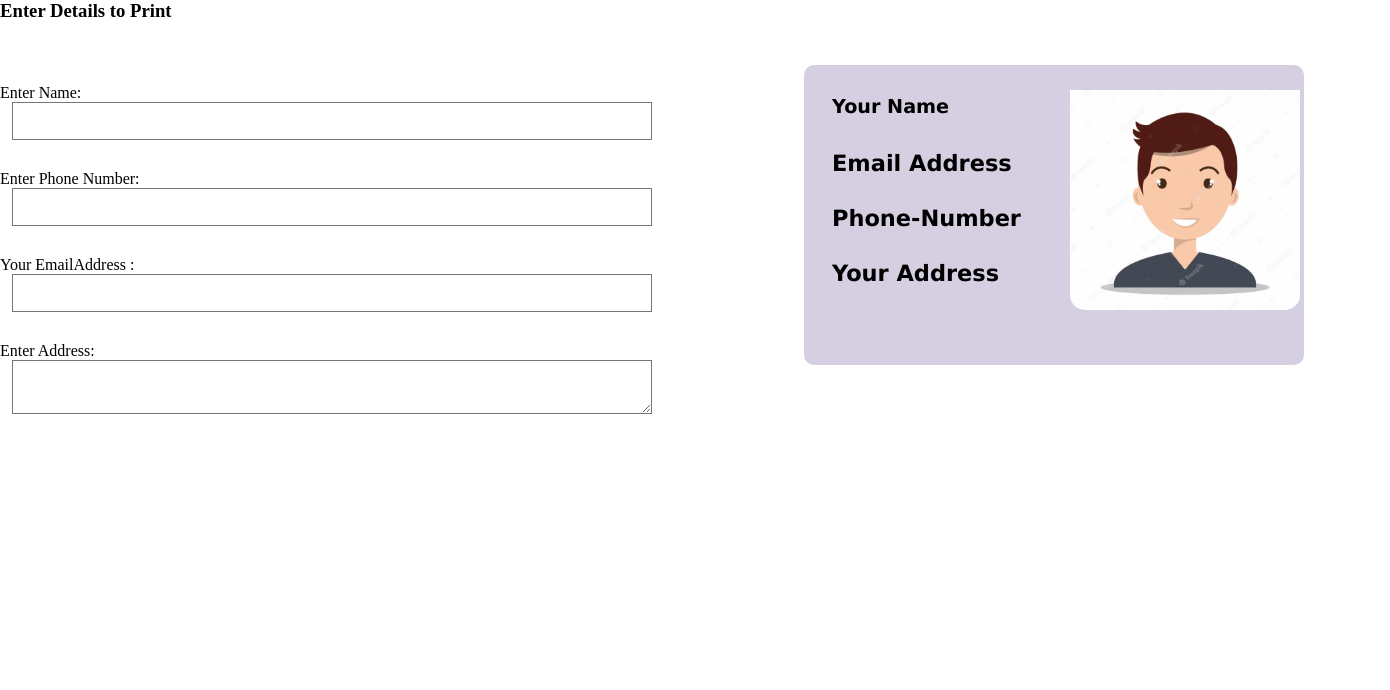
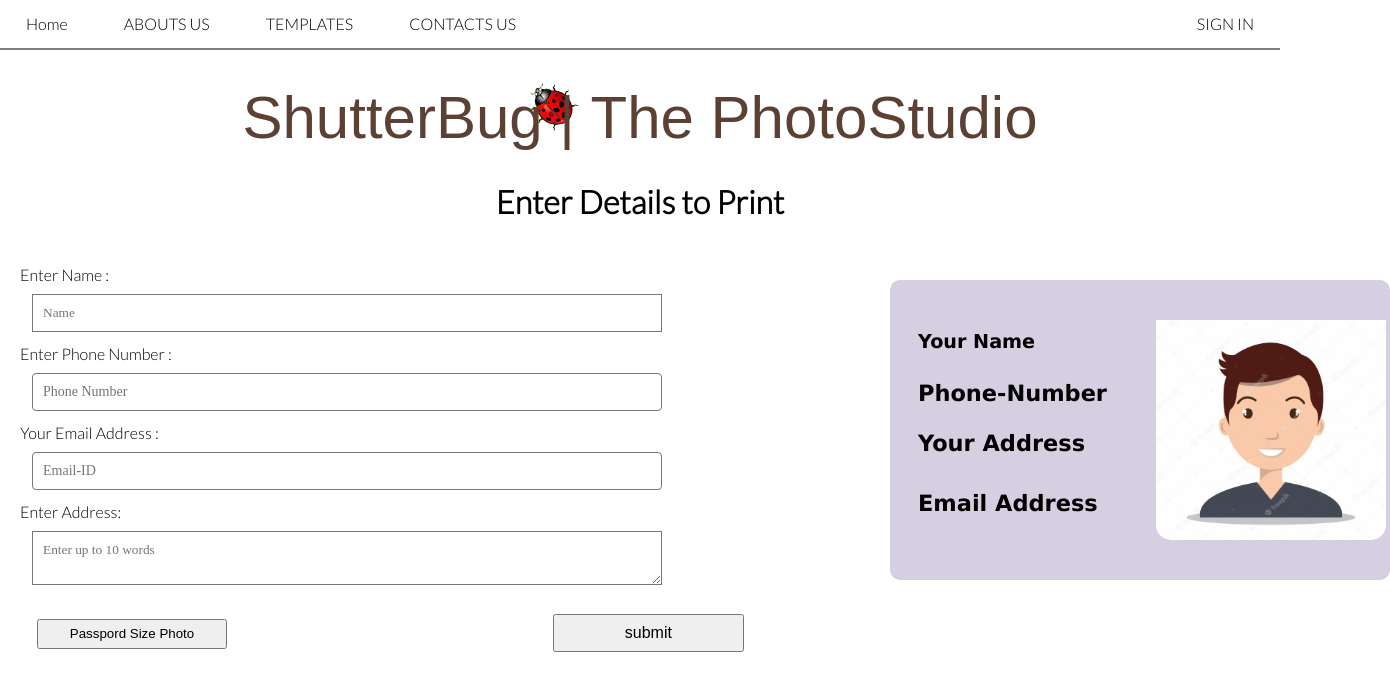
Before and after one commit to Kunalw007/ShutterBug-The-PhotoStudio, a plain HTML site: page min-photo.html in a window 1280 px wide. Shown: the whole page, 1390 px wide, since content can reach past the window. Drawn offline with Linux system fonts and the light colour scheme; a web font is replaced by a local one.

Commit message:
template UI

```diff
--- a/css/HomeStyles.css
+++ b/css/HomeStyles.css
@@ -25,7 +25,7 @@ margin: 0;padding: 0;
   }
   .title{
     /* padding: 24px 10px;  */
-    background-image: url("/images/insect.png");
+    background-image: url("/insect.png");
     background-size: 50px;
     background-repeat: no-repeat;
     background-position: 43% top;
--- a/min-photo.css
+++ b/min-photo.css
@@ -13,9 +13,16 @@
 
 }
 .m-t-30{
-    margin-top: 30px;
+    margin-top: 12px;
+    margin-left: 20px;
 }
 
+.header{
+  text-align: center;
+  font-size: xx-large;
+  font-weight: 900;
+  font-family: 'Lato', sans-serif;;
+}
 input[type="text"],
 input[type="tel"],
 input[type="email"],
@@ -39,8 +46,8 @@ textarea{
     border-radius: 10px;
     background-color:#D5CFE1;
     position: absolute;
-    left: 804px;
-    top: 65px;
+    left: 890px;
+    top: 280px;
     width: 500px;
     height: 300px;
     z-index: 2;
@@ -55,8 +62,8 @@ textarea{
     line-height: 1.2;
     text-align: left;
     position: absolute;
-    left: 832px;
-    top: 55px;
+    left: 918px;
+    top: 290px;
     z-index: 5;
     grid-area: card;
     padding-top: 40px;
@@ -70,8 +77,8 @@ textarea{
     line-height: 1.2;
     text-align: justify;
     position: absolute;
-    left: 832px;
-    top: 110px;
+    left: 918px;
+    top: 450px;
     grid-area: card;
     z-index: 5;
     padding-top: 40px;
@@ -87,8 +94,8 @@ textarea{
         line-height: 1.2;
         text-align: justify;
         position: absolute;
-        left: 832px;
-        top: 165px;
+        left: 918px;
+        top: 340px;
         z-index: 5;
         padding-top: 40px;
 
@@ -104,19 +111,24 @@ textarea{
     text-align: justify;
     grid-area: card;
     position: absolute;
-    left: 832px;
+    left: 918px;
     padding-top: 40px;
-    top: 220px;
+    top: 390px;
     z-index: 5;
 
 }
+.form-control1{
 
+  font-size: 14px;
+  border: 2px solid gray;
+  border-radius: 4px;
+}
 
   .Layer_2 img{
     /* background-image: url("download.png"); */
     position: absolute;
-    left: 1070px;
-    top: 50px;
+    left: 1156px;
+    top: 280px;
     /* right: 105px; */
     border-radius: 15px;
     width: 230px;
@@ -125,3 +137,27 @@ textarea{
     grid-area: card;
     z-index: 6;
   }
+
+  p{
+    margin-bottom: 10px;
+    font-family: 'Lato', sans-serif;
+  }
+  .btn{
+    margin-top: 2%;
+    margin-left: 38%;
+    bottom: 50px;
+    font-size: medium;
+    padding: 8px 70px 8px 70px;
+    display: inline-block;
+  }
+  .btndiv{
+    display: inline-block;
+    margin-left: 14%;
+  }
+  .files{
+    margin-top: 2%;
+    margin-left: 0%;
+    font-size: medium;
+    padding: 8px 70px 8px 37px;
+    display: inline-block;
+  }
--- a/min-photo.html
+++ b/min-photo.html
@@ -4,25 +4,48 @@
     <meta charset="UTF-8">
     <meta http-equiv="X-UA-Compatible" content="IE=edge">
     <meta name="viewport" content="width=device-width, initial-scale=1.0">
+    <link rel="preconnect" href="https://fonts.googleapis.com">
+    <link rel="preconnect" href="https://fonts.gstatic.com" crossorigin>
+    <link href="https://fonts.googleapis.com/css2?family=Lato:wght@300&family=Stylish&display=swap" rel="stylesheet">
     <link rel="stylesheet" href="min-photo.css">
+    <link rel="stylesheet" href="css/HomeStyles.css">
     <title>Document</title>
 </head>
 <body>
+    <div class="data">
+        <div class="mainlist active"><a href="#home">Home</a></div>
+        <div class="mainlist"><a href="#about us">ABOUTS US</a></div>
+        <div class="mainlist"><a href="#template">TEMPLATES</a></div>
+        <div class="mainlist" ><a href="#contact us">CONTACTS US</a></div>
+        <div class="mainlist rightSide" ><a href="#sign in">SIGN IN</a></div>
+        </div>
+        <div class="title">
+        <h2 class="bold">
+            ShutterBug | The PhotoStudio
+        </h2>
+    </div>
     <div class="container">
     <div class="form-data">
-        <h3>Enter Details to Print</h3>
+        <h3 class="header">Enter Details to Print</h3>
         <form >
         <div class="form-controls m-t-30">
-            Enter Name:<input type="text">
+          <p> Enter Name :</p><input type="text" placeholder="Name" required>
         </div>
         <div class="form-number m-t-30">
-        <p> Enter Phone Number:</p> <input type="tel" name="phone-number" id="phone-number">
+        <p> Enter Phone Number :</p> <input type="tel" name="phone-number" id="phone-number" class="form-control1" placeholder="Phone Number" required>
         </div>
         <div class="email-address m-t-30">
-            Your EmailAddress : <input type="email">
+            <p>Your Email Address : </p> <input type="email" class="form-control1" placeholder="Email-ID" required>
         </div>
         <div class="form-address m-t-30">
-            Enter Address: <textarea name="address" id="address" cols="30" rows="2"></textarea>
+          <p>  Enter Address: </p><textarea name="address" id="address" cols="30" rows="2" placeholder="Enter up to 10 words"></textarea>
+        </div>
+        <div class="files">
+            <button style="display:block;width:190px; height:30px;" onclick="document.getElementById('getFile').click()">Passpord Size Photo</button>
+            <input type='file' id="getFile" style="display:none" >
+            </div>
+        <div class="btndiv">
+            <button type="submit" class="btn">submit</button>
         </div>
     </form>
     </div>
--- a/photo.css
+++ /dev/null
@@ -1,45 +0,0 @@
-.Rounded_Rectangle_1 {
-    border-radius: 10px;
-    background-color: rgb(215, 215, 215);
-    position: absolute;
-    left: 204px;
-    top: 51px;
-    width: 895px;
-    height: 435px;
-    z-index: 2;
-  }
-
-  .Name h2{
-    font-size: 66.667px;
-    font-family: "Lucida Sans Unicode";
-    color: rgb(0, 0, 0);
-    line-height: 1.2;
-    text-align: left;
-    position: absolute;
-    left: 212px;
-    top: 20px;
-    z-index: 5;
-  }
-
-  .address {
-    width: 20%;
-    font-size: 1.2em;
-    font-family: "Lucida Sans Unicode";
-    color: rgb(0, 0, 0);
-    line-height: 1.2;
-    text-align: justify;
-    position: absolute;
-    left: 212px;
-    top: 180px;
-    z-index: 5;
-  }
-
-  .Layer_2 img{
-    background-image: url("grid1.webp");
-    position: absolute;
-    left: 709px;
-    top: 53px;
-    width: 390px;
-    height: 430px;
-    z-index: 6;
-  }
```
Also changed, not shown: photo.html (deleted, +0 -25 lines), build.jpg (added), images/img2.jpg (added), images/media_1a4466b39e9badfe114d107c4ce6d476cbf59daf3.webp (added), insect.png (added).
